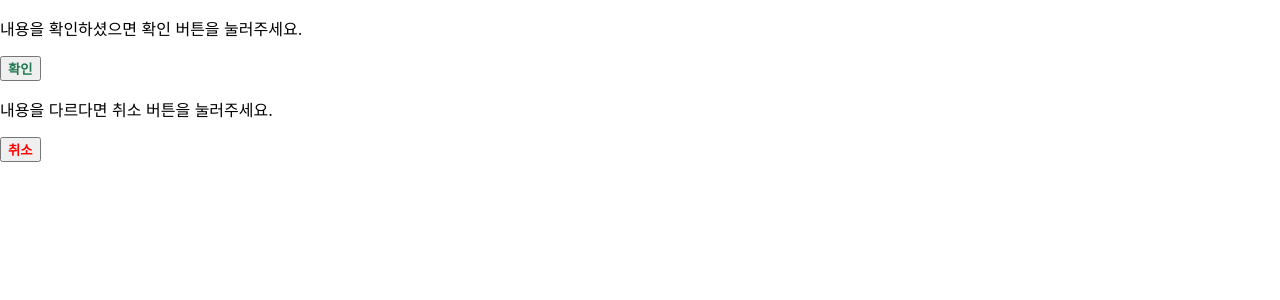
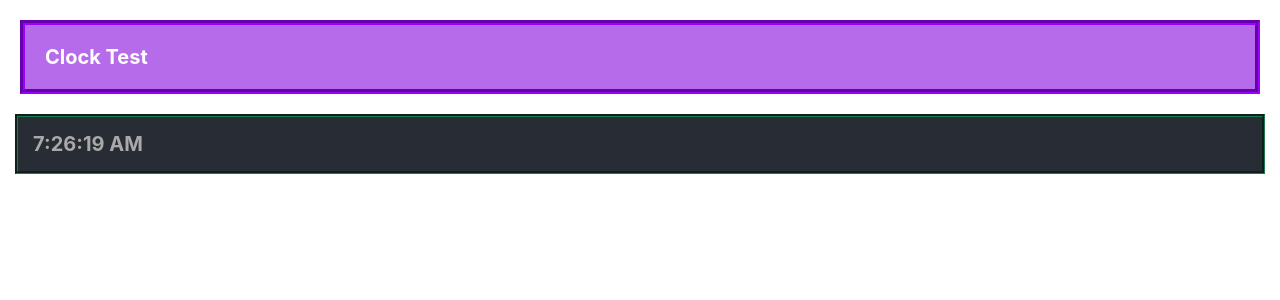
Before and after one commit to wjdtnd/24-2-react, a React (Create React App) app: page / in a window 1280 px wide. Shown: the top 300 px of the page. Built offline with nearby package versions, Linux system fonts and the light colour scheme.

Commit message:
240905 시계

```diff
--- /dev/null
+++ b/src/ch04/Clock.css
@@ -0,0 +1,23 @@
+.clock{
+    border-width: 5px;
+    border-style: groove;
+    border-color: #9900ff;
+    background-color: #b66bea;
+    color: white;
+    font-size: 20px;
+    font-weight: bold;
+    padding: 20px;
+    margin: 20px;
+}
+
+.clock2{
+    border-width: 3px;
+    border-style: groove;
+    border-color: #207851;
+    background-color: #282c34;
+    color: darkgray;
+    font-size: 20px;
+    font-weight: bold;
+    padding: 15px;
+    margin: 15px;
+}
--- /dev/null
+++ b/src/ch04/Clock.jsx
@@ -0,0 +1,11 @@
+import React from "react";
+function Clock(props){
+    return(
+        <div>
+            <div className='clock'>Clock Test</div>
+            <div className='clock2'>{new Date().toLocaleTimeString()}</div>
+        </div>
+    );
+}
+
+export default Clock;
--- a/src/index.js
+++ b/src/index.js
@@ -3,17 +3,28 @@ import ReactDOM from 'react-dom/client';
 import './index.css';
 import './ch03/Book.css';
 import './ch04/BTN.css';
+import './ch04/Clock.css';
 
 import App from './App';
 import reportWebVitals from './reportWebVitals';
 import Library from "./ch03/Library";
 import ConfirmDialog from "./ch04/ConfirmDialog";
 import BackDialog from "./ch04/BackDialog";
+import Clock from "./ch04/Clock";
 
 const root = ReactDOM.createRoot(document.getElementById('root'));
+
+setInterval(()=>{
+    root.render(
+        <React.StrictMode>
+            <Clock />
+        </React.StrictMode>
+    );
+    },1000
+)
 root.render(
   <React.StrictMode>
-    <ConfirmDialog />
+    <Clock />
   </React.StrictMode>
 );
 
```
